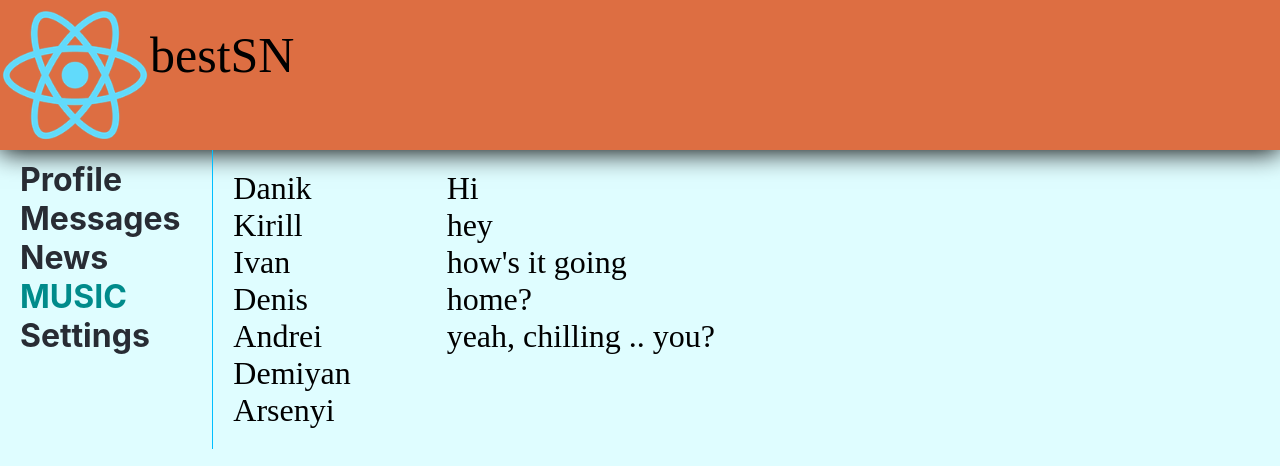
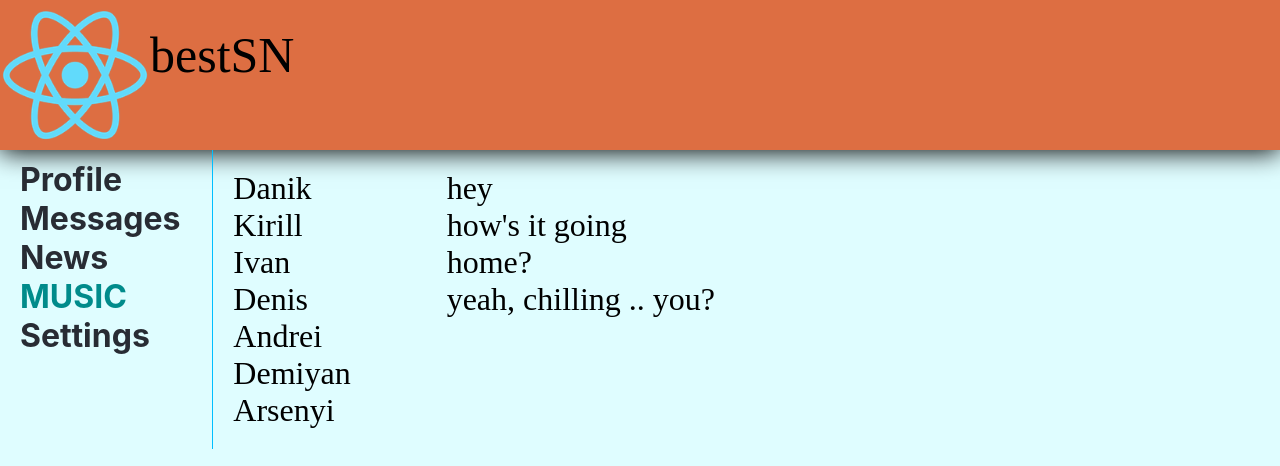
Before and after one commit to showermax/Samurai-way, a React (Create React App) app: page /music in a window 1280 px wide. Shown: the top 466 px of the page. Built offline with nearby package versions, Linux system fonts and the light colour scheme.

Commit message:
Samurai-way link of dialog

```diff
--- a/src/App.tsx
+++ b/src/App.tsx
@@ -18,7 +18,6 @@ function App() {
                     <Route path='/news' component={Profile} />
                     <Route path='/music' component={Dialogs} />
                     <Route path='/settings' component={Dialogs} />
-
                 </div>
             </div>
         </BrowserRouter>
--- a/src/components/Main/Dialogs/Dialogs.tsx
+++ b/src/components/Main/Dialogs/Dialogs.tsx
@@ -1,7 +1,8 @@
 import React from "react";
 //import "./Profile.module.css";
 import style from "./Dialogs.module.css"
-import {NavLink} from "react-router-dom";
+import {NavLink, Route} from "react-router-dom";
+import {Profile} from "../Profile/Profile";
 
 type DialogsType = {
     id: number
@@ -30,7 +31,10 @@ export function Dialogs() {
                 </div>)}
             </div>
             <div className={style.messages}>
-                <div className={style.messages1}>Hi</div>
+                <div className={style.messages1}>
+                    <Route path='/dialogs/Danik'><Profile /></Route>
+                </div>
+
                 <div className={style.messages2}>hey</div>
                 <div className={style.messages1}>how's it going</div>
                 <div className={style.messages1}>home?</div>
```
